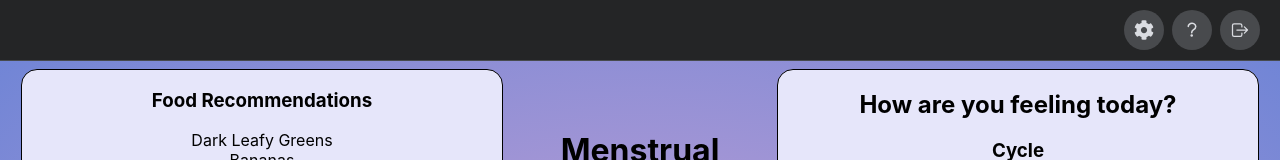
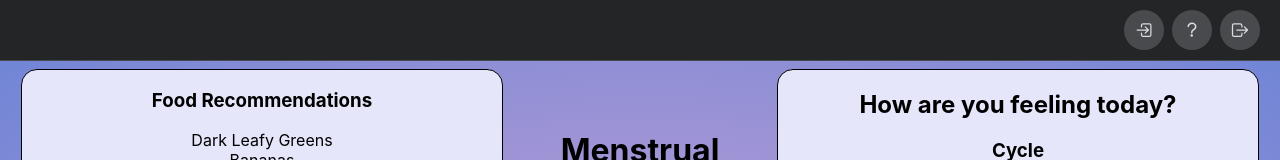
Before and after one commit to juliachen7/hackviolet2023, a React (Create React App) app: page / in a window 1280 px wide. Shown: the top 160 px of the page. Built offline with nearby package versions, Linux system fonts and the light colour scheme; no server answers.

Commit message:
Trying again to add login svg

```diff
--- a/src/Components/Layout/Layout.js
+++ b/src/Components/Layout/Layout.js
@@ -1,6 +1,6 @@
 import './Layout.css';
 
-import {ReactComponent as CogIcon } from '../../Icons/cog.svg';
+import {ReactComponent as LoginIcon } from '../../Icons/login.svg';
 import {ReactComponent as LogoutIcon } from '../../Icons/logout.svg';
 import {ReactComponent as AboutIcon } from '../../Icons/about.svg';
 // import { GoogleLogin } from '@react-oauth/google';
@@ -52,7 +52,7 @@ export default function Layout() {
       <div>
         <Navbar>
             <div onClick={() => login()} style={{marginTop: '8px'}}>
-              <NavItem icon={<CogIcon/>}/>
+              <NavItem icon={<LoginIcon/>}/>
             </div>
             <div style={{marginTop: '8px'}}>
                 <NavItem icon={<AboutIcon/>} path="/about"/>
```
